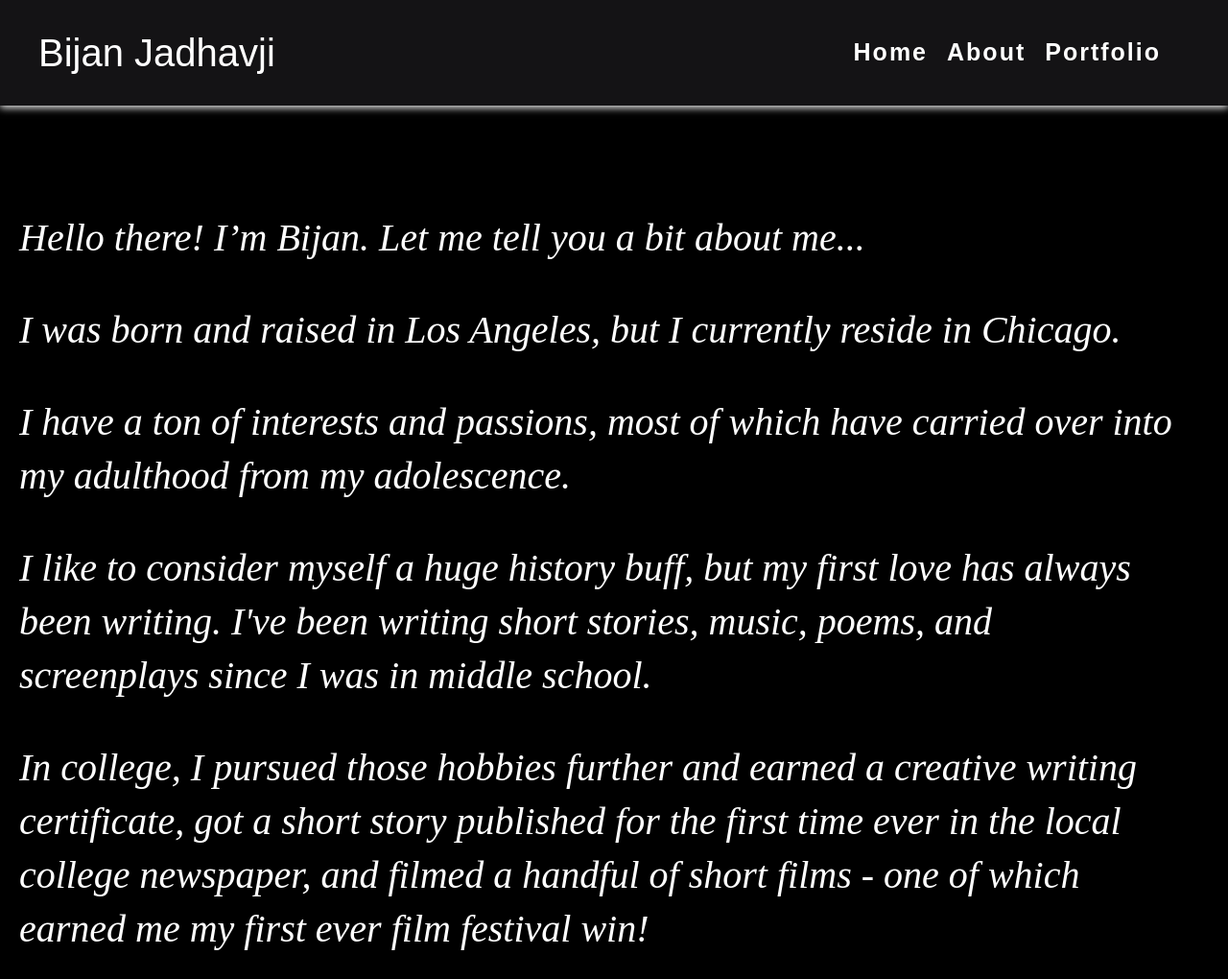
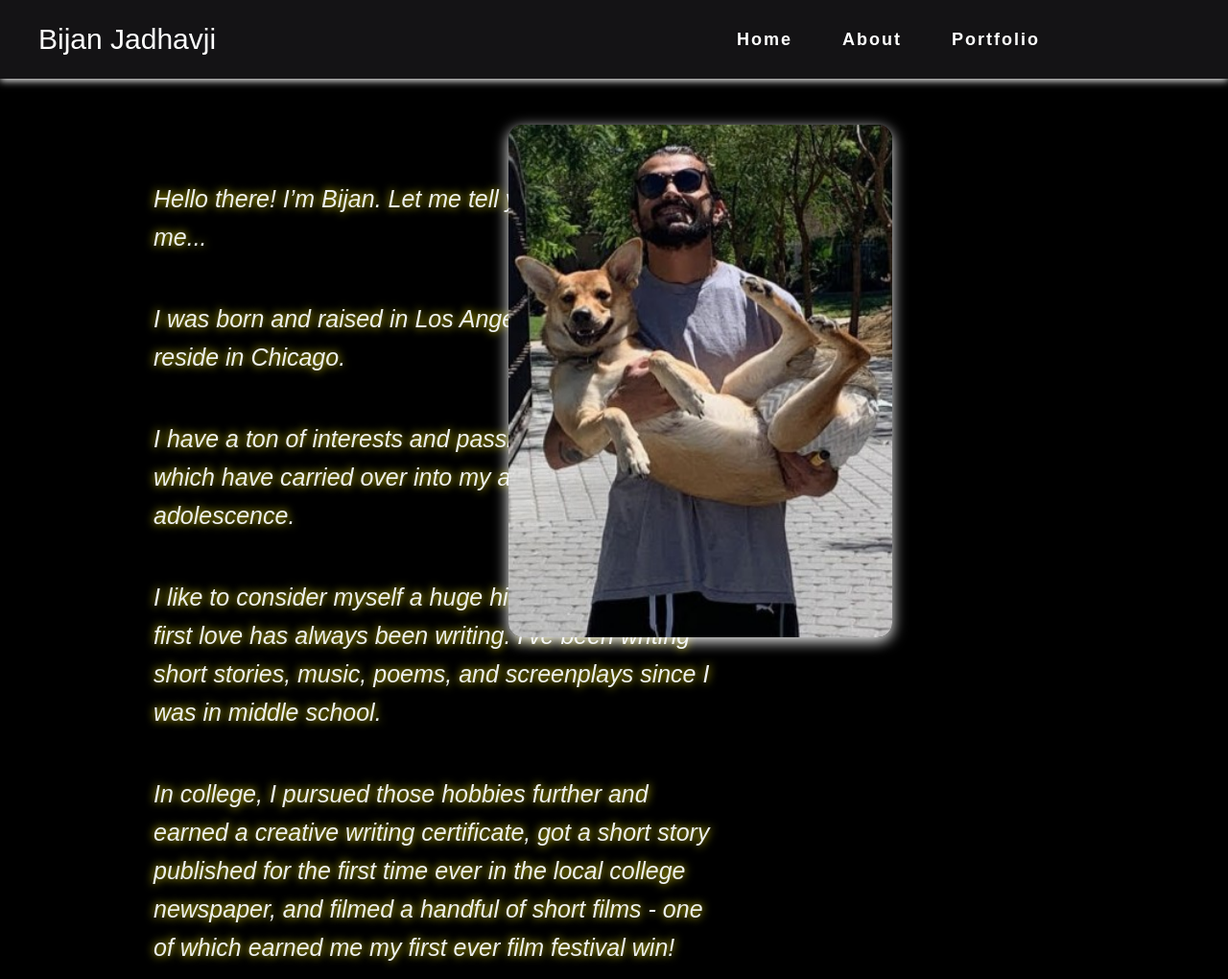
Before and after one commit to bij27/personal-website, a plain HTML site: page about.html in a window 1280 px wide. Shown: the top 1020 px of the page at 96% size. Drawn offline with Linux system fonts and the light colour scheme; a web font is replaced by a local one.

Commit message:
resolve conflicts and merge

```diff
--- a/styles.css
+++ b/styles.css
@@ -1,11 +1,19 @@
 body {
+  display: flex;
+  flex-direction: column;
   margin: 0;
+  padding: 0;
   line-height: 1.4;
   font-family: "Poiret One", sans-serif;
   font-weight: 100;
   font-style: normal;
   color: azure;
   background-color: #000000;
+}
+
+html, body {
+  height: 100%;
+  margin: 0;
 }
 
 header {
@@ -23,8 +31,8 @@ header {
 }
 
 header.scrolled {
-  background-color: rgb(143, 140, 142);
-  padding: 10px 20px;
+  background-color: rgba(0, 0, 0, 0.785);
+  padding: 10px 10px;
 }
 
 nav ul {
@@ -32,8 +40,8 @@ nav ul {
   gap: 20px;
   list-style: none;
   margin: 0;
-  padding-right: 30px;
-  font-size: 25px;
+  padding-right: 140px;
+  font-size: 18px;
   letter-spacing: 2px;
   font-weight: 100;
   font-style: normal;
@@ -45,12 +53,30 @@ nav a {
   font-weight: bold;
 }
 
+nav ul li a {
+  padding: 8px 16px;
+  border-radius: 8px;
+  transition: background 0.3s ease, color 0.3s ease;
+  display: inline-block;
+  transition: transform 0.2s ease, color 0.2s ease;
+
+}
+
+nav ul li a:hover {
+  background: rgb(213, 215, 215);
+  color: rgb(250, 247, 247);
+  transform: scale(1.1);
+  color: rgb(245, 255, 255);
+}
+
+
 main {
-  padding: 50px 20px;
+  padding: 50px 0px;
+  flex: 1;
 }
 
 h1 {
-  font-size: 40px;
+  font-size: 30px;
   color: white;git
   letter-spacing: 2px;
   font-weight: 100;
@@ -60,10 +86,16 @@ h1 {
 .intro-content {
   display: flex;
   align-items: center;
-  justify-content: center;
+  justify-content: space-between;
   gap: 40px;
   flex-wrap: wrap;
   margin-top: 20px;
+  align-items: flex-start;
+  position:relative;
+  padding-right: 150px;
+  padding-left: 150px;
+  margin-left: 0px;
+
 }
 
 .intro-content img {
@@ -76,18 +108,105 @@ h1 {
 
 .intro-content img:hover {
   transform: scale (1.05);
-  box-shadow: 0 6px 40px #e3f572;
+  box-shadow: 0 6px 40px #ffee00;
 }
 
 .intro-content p {
-  font-size: 40px;
+  font-size: 60px;
   font-family: "Bodoni Moda SC", serif;
   display: flex;
-  flex-wrap: wrap;
+  flex-wrap:wrap;
   font-style: italic;
-  padding-right: 30px;
+  padding: 10px;
+  color: white;
+  text-shadow: 0 0 10px #ffee00;
   color: white;
 }
+
+.intro-image {
+  position: fixed;
+  top: 50%;
+  transform: translateY(-50%);
+  flex-shrink: 0;
+}
+
+.intro-image img {
+  max-width: 400px;
+  width: 100%;
+  border-radius: 15px;
+  box-shadow: 0 4px 15px white;
+}
+
+
+.about-page .intro-text p {
+  font-size: 25px;
+  line-height: 1.6;
+  margin-bottom: 15px;
+  color: rgb(237, 240, 240);
+  font-family: "Poiret One", sans-serif;
+}
+
+.intro-text {
+  flex: 1;
+  max-width: 600px;
+}
+
+.about-page .intro-content {
+  display: flex;
+  gap: 40px;
+  position: relative;
+}
+
+.about-page .intro-text {
+  flex: 1;
+  max-width: 600px;
+}
+
+@keyframes fadeInUp {
+  from {
+    opacity: 0;
+    transform: translateY(30px);
+  }
+  to {
+    opacity: 1;
+    transform: translateY(0);
+  }
+}
+
+.about-page .intro-image {
+  position: fixed;
+  top: 50%;
+  right: 350px;
+  transform: translateY(-50%);
+  width: 400px;
+  z-index: 10;
+}
+
+
+.about-page .intro-text {
+  animation: fadeInUp 0.8s ease forwards;
+  animation-delay: 0.2s;
+  opacity: 0;
+}
+
+.about-page .intro-content img {
+  animation: fadeInUp 0.8s ease forwards;
+  animation-delay: 0.7s;
+  opacity: 0;
+}
+
+.intro-text {
+  animation: fadeInUp 0.8s ease forwards;
+  animation-delay: 0.7s;
+  opacity: 0;
+}
+
+.intro-content img {
+  animation: fadeInUp 0.8s ease forwards;
+  animation-delay: 0.2s;
+  opacity: 0;
+}
+
 
 /* .feature-cards {
   display: flex;
@@ -114,7 +233,8 @@ h1 {
 footer {
   background-color: #1b1a1dc1;
   text-align: center;
-  padding: 10px;
+  padding: 0px;
+  margin: 0;
   box-shadow: 0 2px 5px rgb(255, 255, 255);
 }
 
```
